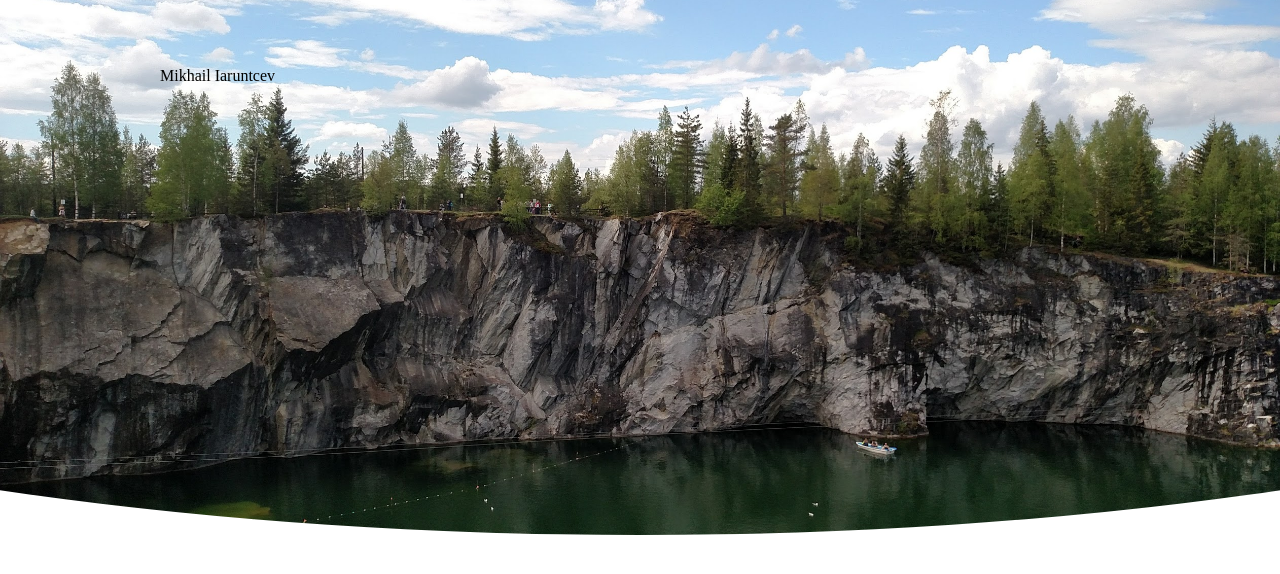
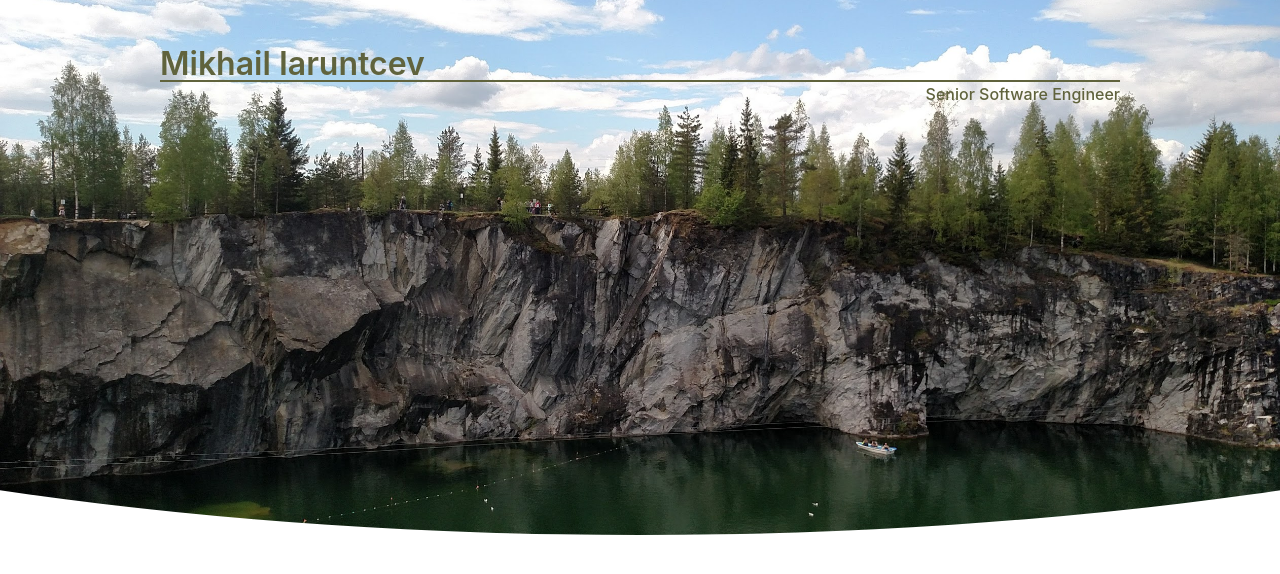
Before and after one commit to KleJ/klej.github.io, a Vue app: page / in a window 1280 px wide. Shown: the top 574 px of the page. Built offline with nearby package versions, Linux system fonts and the light colour scheme.

Commit message:
add title

```diff
--- a/src/components/Main.vue
+++ b/src/components/Main.vue
@@ -1,8 +1,14 @@
 <template>
   <div class="container">
     <div class="header">
-      <div>{{ author }} </div>
+      <div class="header__author">{{ author }} </div>
+      <div class="header__position">{{ position }}</div>
     </div>
+<!--    <div class="main">
+      <div class="main__bar">
+      </div>
+
+    </div>-->
   </div>
 </template>
 
@@ -11,7 +17,8 @@ export default {
   name: 'Main',
   data() {
     return {
-      author: 'Mikhail Iaruntcev'
+      author: 'Mikhail Iaruntcev',
+      position: 'Senior Software Engineer'
     };
   }
 };
@@ -21,7 +28,35 @@ export default {
 @import "../styles/variables";
 
 .header {
-  color: $black;
-  margin: 64px 0;
+  color: $gold-96;
+  margin: 36px 0 72px;
+}
+
+.header__author {
+  font-size: 32px;
+  line-height: 32px;
+  font-weight: $font-weight-semi;
+  border-bottom: solid 2px;
+}
+
+.header__position {
+  text-align: right;
+  font-size: 16px;
+  line-height: 24px;
+  font-weight: $font-weight-medium;
+}
+
+.main {
+  padding: 40px 30px;
+  border-radius: 6px;
+  background: $white;
+}
+
+.main__bar {
+  display: flex;
+  flex-wrap: wrap;
+  justify-content: space-between;
+  line-height: 45px;
+  margin-bottom: 40px;
 }
 </style>
--- a/src/styles/styles.scss
+++ b/src/styles/styles.scss
@@ -9,6 +9,7 @@ html {
 html {
   font-size: $base-font-size;
   line-height: $base-line-height;
+  font-family: "SF Pro Display", system-ui;
   color: $blue-23;
 }
 
@@ -21,4 +22,5 @@ html {
   justify-content: center;
   flex-direction: column;
   margin: 0 auto;
+  padding: 12px;
 }
--- a/src/styles/variables.scss
+++ b/src/styles/variables.scss
@@ -25,3 +25,4 @@ $blue-23: #173753;
 $gray-225: #e1e4e7;
 $blue-91: #5B7186;
 $blue-2: #0276DB;
+$gold-96: #60633d
```
